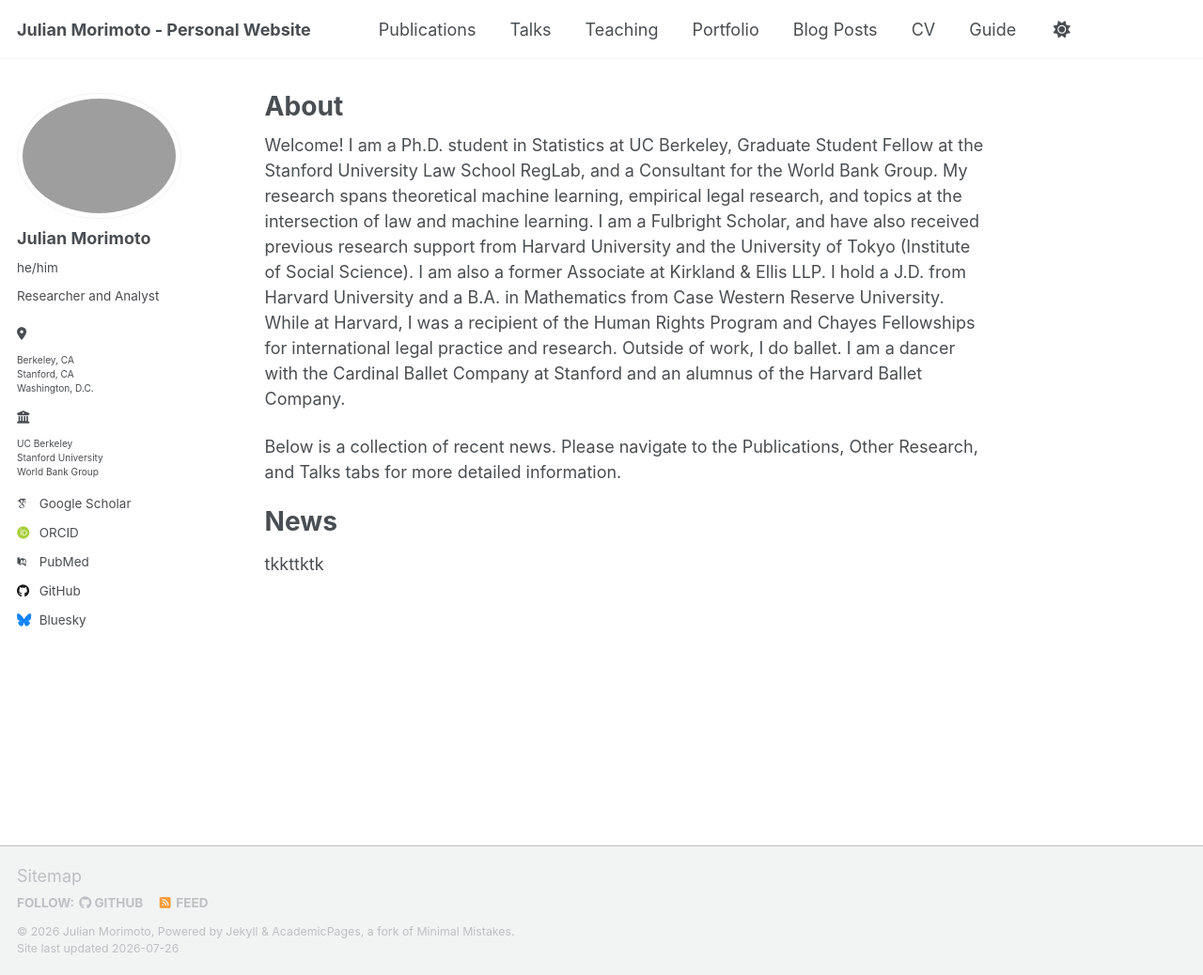
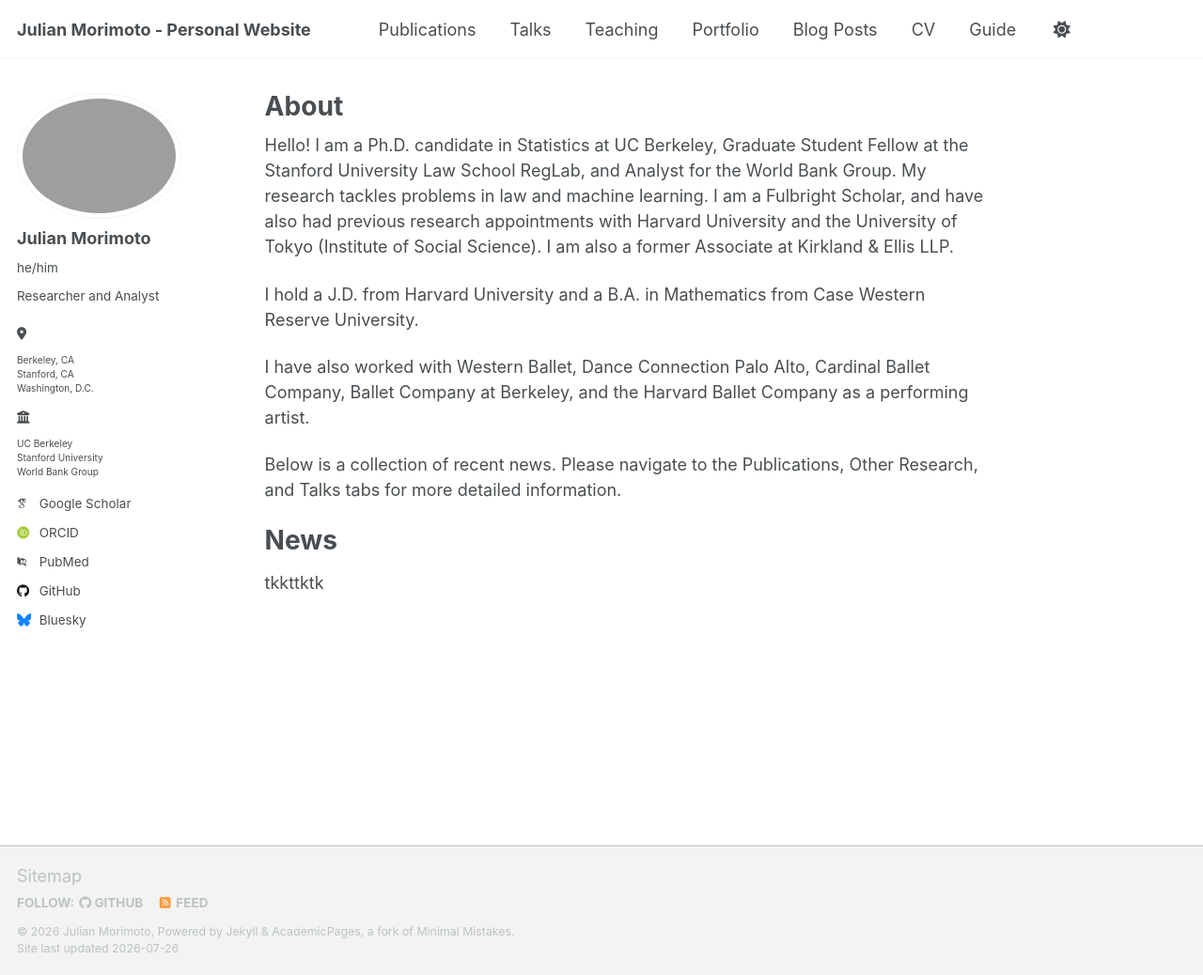
Before and after one commit to jmorimoto-h/my-site, a Jekyll site: the page built from _pages/about.md, in a window 1280 px wide and 1038 px high. Shown: the whole window at 94% size. Built offline with Jekyll 4.4.1, drawn with Linux system fonts in a browser that asks for light colours; some web fonts are replaced; a script that is not in the unit is left out.

Commit message:
Update about.md

```diff
--- a/_pages/about.md
+++ b/_pages/about.md
@@ -7,7 +7,11 @@
   - /about.html
 ---
 
-Welcome! I am a Ph.D. student in Statistics at UC Berkeley, Graduate Student Fellow at the Stanford University Law School RegLab, and a Consultant for the World Bank Group. My research spans theoretical machine learning, empirical legal research, and topics at the intersection of law and machine learning. I am a Fulbright Scholar, and have also received previous research support from Harvard University and the University of Tokyo (Institute of Social Science). I am also a former Associate at Kirkland & Ellis LLP. I hold a J.D. from Harvard University and a B.A. in Mathematics from Case Western Reserve University. While at Harvard, I was a recipient of the Human Rights Program and Chayes Fellowships for international legal practice and research. Outside of work, I do ballet. I am a dancer with the Cardinal Ballet Company at Stanford and an alumnus of the Harvard Ballet Company.
+Hello! I am a Ph.D. candidate in Statistics at UC Berkeley, Graduate Student Fellow at the Stanford University Law School RegLab, and Analyst for the World Bank Group. My research tackles problems in law and machine learning. I am a Fulbright Scholar, and have also had previous research appointments with Harvard University and the University of Tokyo (Institute of Social Science). I am also a former Associate at Kirkland & Ellis LLP.
+
+I hold a J.D. from Harvard University and a B.A. in Mathematics from Case Western Reserve University.
+
+I have also worked with Western Ballet, Dance Connection Palo Alto, Cardinal Ballet Company, Ballet Company at Berkeley, and the Harvard Ballet Company as a performing artist.
 
 Below is a collection of recent news. Please navigate to the Publications, Other Research, and Talks tabs for more detailed information.
 
```
